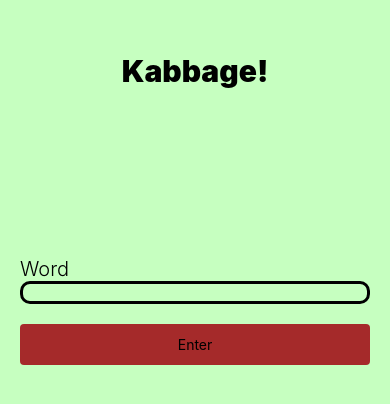
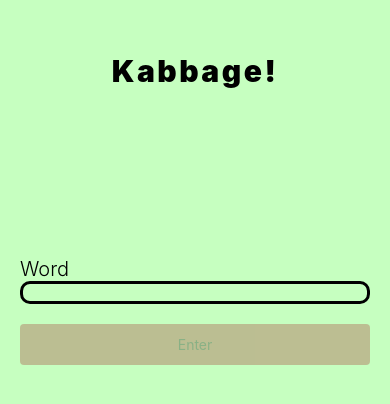
Before and after one commit to KMalveaux/Kabbage, a React Native app: screen / in a window 390 px wide. Shown: the part 294-698 px from the top of the page. Built offline with nearby package versions, Linux system fonts and the light colour scheme.

Commit message:
Fix: myPressable now disables and enables properly

```diff
--- a/App.js
+++ b/App.js
@@ -9,9 +9,10 @@
   Button,
   Pressable,
 } from "react-native";
+import MyPressable from "./myPressable";
 
 export default function App() {
-  const [word, onWordChange] = useState();
+  const [definition, ondefinitionChange] = useState();
 
   return (
     <View style={styles.container}>
@@ -20,6 +21,7 @@
           fontSize: 30,
           fontWeight: "900",
           alignSelf: "center",
+          letterSpacing: 2.5,
         }}
       >
         Kabbage!
@@ -27,23 +29,15 @@
       <View style={styles.subcontainer}>
         {/* This view block contains everything besides Kabbage!*/}
         <Text style={styles.textSub}>Word</Text>
-        <TextInput style={styles.input} onChangeText={onWordChange} />
-        <Pressable
-          style={styles.buttonEnabled}
-          disabledStyle={styles.buttonDisabled}
-          disabled={!word}
-          onPress={processDefinition}
-        >
-          <Text>Enter</Text>
-        </Pressable>
-        {/* TODO: The 'elevation' under the styling above is specific to android and needs to be adjust for corss-platform compatibility later */}
+        <TextInput style={styles.input} onChangeText={ondefinitionChange} />
+        <MyPressable disabled={!definition} onPress={processDefinition} />
       </View>
     </View>
   );
 }
 
 function processDefinition() {
-  console.log("Word entered.");
+  console.log("definition entered.");
 }
 
 const styles = StyleSheet.create({
@@ -68,27 +62,4 @@
     fontSize: 20,
     fontWeight: "300",
   },
-  buttonEnabled: {
-    alignItems: "center",
-    justifyContent: "center",
-    marginTop: 20,
-    paddingVertical: 12,
-    paddingHorizontal: 32,
-    borderRadius: 4,
-    elevation: 3,
-    backgroundColor: "brown",
-  },
-  buttonDisabled: {
-    alignItems: "center",
-    justifyContent: "center",
-    marginTop: 20,
-    paddingVertical: 12,
-    paddingHorizontal: 32,
-    borderRadius: 4,
-    elevation: 3,
-    backgroundColor: "blue",
-  },
 });
-{
-  /* TODO: The 'elevation' under the styling above is specific to android and needs to be adjust for corss-platform compatibility later */
-}
--- /dev/null
+++ b/myPressable.jsx
@@ -0,0 +1,60 @@
+import { Pressable, Text, StyleSheet } from "react-native";
+
+function MyPressable({ disabled, onPress }) {
+  return (
+    <Pressable
+      onPress={onPress}
+      disabled={disabled}
+      style={({ pressed }) =>
+        disabled
+          ? styles.disabledButton
+          : pressed
+          ? styles.pressedDown
+          : styles.enabledButton
+      }
+    >
+      <Text>Enter</Text>
+    </Pressable>
+  );
+}
+
+const styles = StyleSheet.create({
+  enabledButton: {
+    alignItems: "center",
+    justifyContent: "center",
+    marginTop: 20,
+    paddingVertical: 12,
+    paddingHorizontal: 32,
+    borderRadius: 4,
+    elevation: 3,
+    backgroundColor: "brown",
+    opacity: 1,
+  },
+  disabledButton: {
+    alignItems: "center",
+    justifyContent: "center",
+    marginTop: 20,
+    paddingVertical: 12,
+    paddingHorizontal: 32,
+    borderRadius: 4,
+    elevation: 3,
+    backgroundColor: "brown",
+    opacity: 0.3,
+  },
+  pressedDown: {
+    alignItems: "center",
+    justifyContent: "center",
+    marginTop: 20,
+    paddingVertical: 12,
+    paddingHorizontal: 32,
+    borderRadius: 4,
+    elevation: 3,
+    backgroundColor: "brown",
+    opacity: 0.5,
+  },
+});
+{
+  /* TODO: The 'elevation' under the styling above is specific to android and needs to be adjust for corss-platform compatibility later */
+}
+
+export default MyPressable;
```
